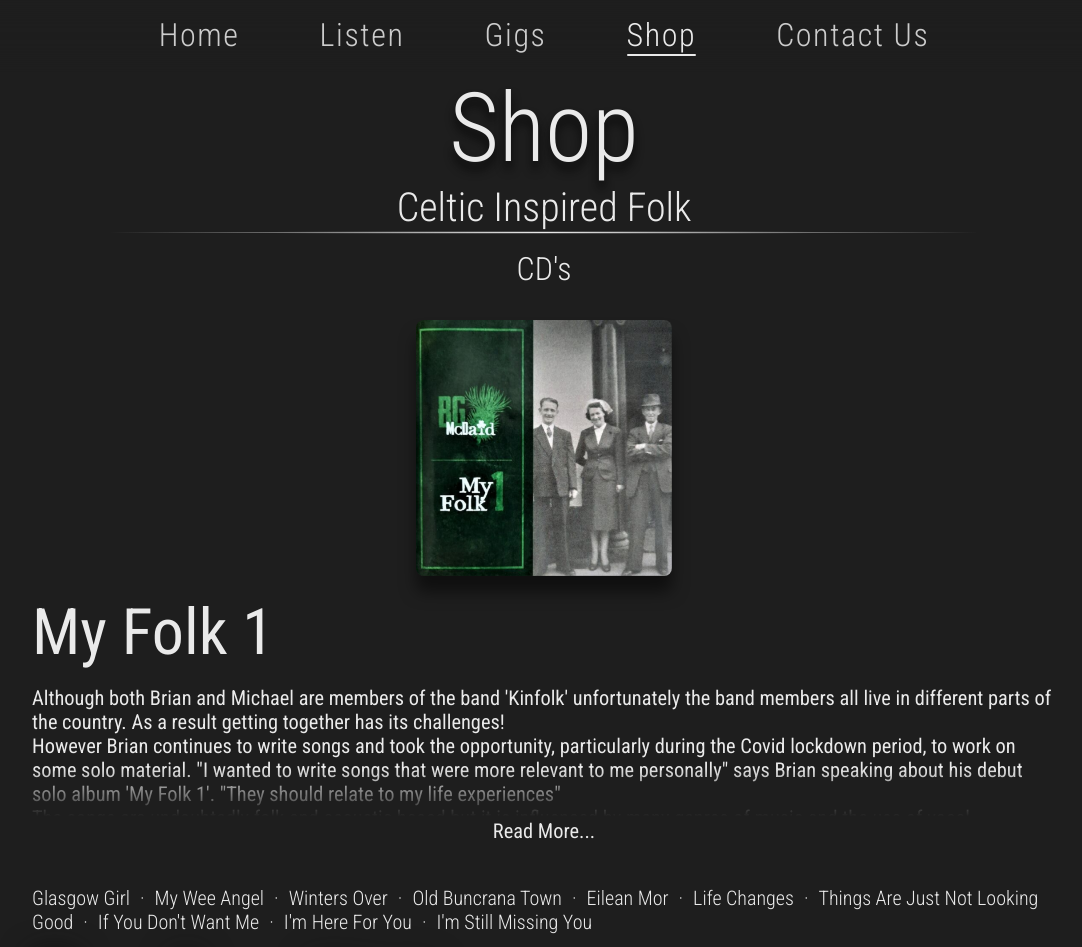
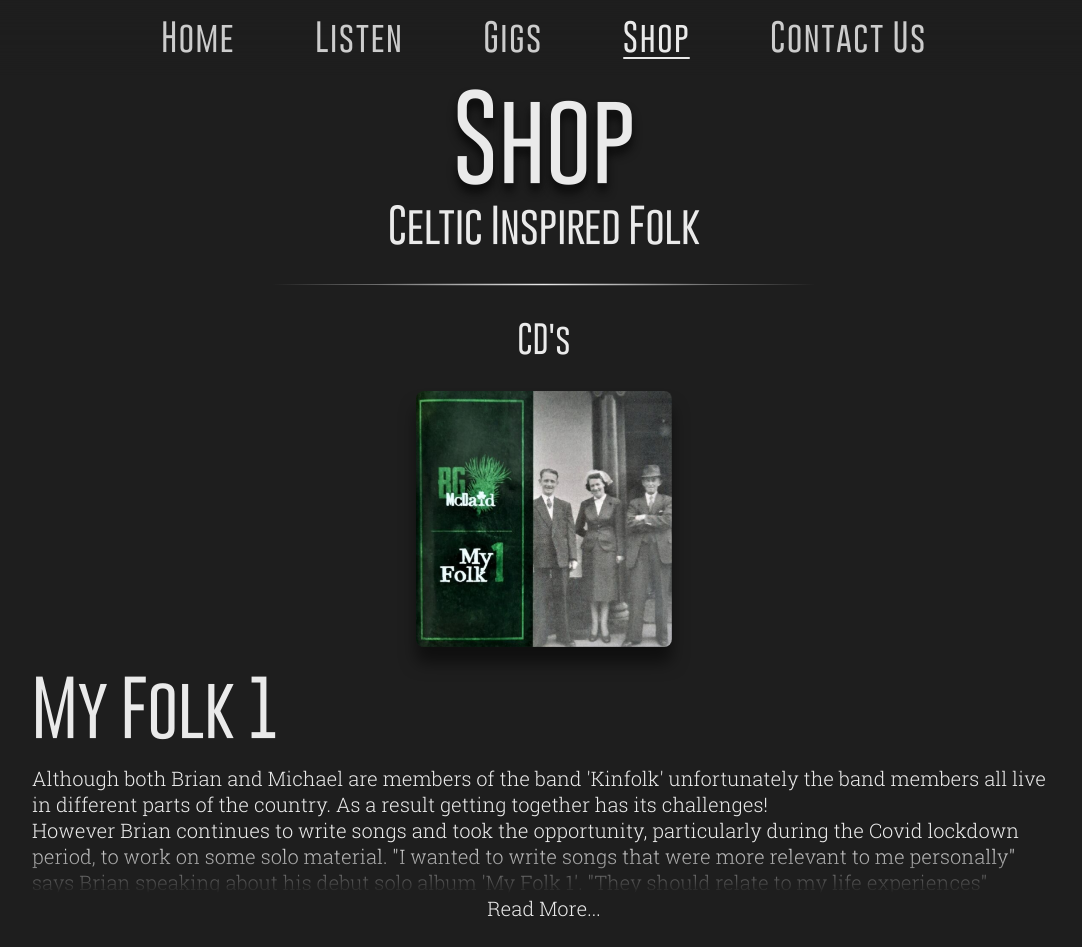
Before and after one commit to InterPixelCoding/mcdaidsanderson, a plain HTML site: page shop.html in a window 1280 px wide. Shown: the top 947 px of the page, without its empty margins (96-1178 px from the left). Drawn offline with Linux system fonts and the light colour scheme.

Commit message:
Font Change

```diff
--- a/shop.css
+++ b/shop.css
@@ -32,8 +32,13 @@
     display: flex;
     margin: auto;
     width: 80vw;
+    max-width: 40em;
     height: 3px;
     background: radial-gradient(var(--primary-colour), transparent 60%);
+}
+
+@media (min-width: 750px) {
+    .section-divider {margin-block: 2rem;}
 }
 
 .cd-cover {
@@ -105,7 +110,7 @@
     align-items: center;
     font-size: 1.5rem;
     color: var(--primary-colour);
-    font-family: 'Roboto Condensed', sans-serif;
+    font-family: inherit;
     cursor: pointer;
 }
 
@@ -202,7 +207,7 @@ form > button {
     background-clip: text;
     -webkit-background-clip: text;
     margin-bottom: 1em;
-    transition: 200ms ease all;
+    transition: .8s ease-in-out all;
 }
 
 .read-more::after {
--- a/shop.html
+++ b/shop.html
@@ -17,7 +17,7 @@
 <body>
     <header>
         <div class="menu-btn">
-            <h3 class="menu-text">MCDAID & SANDERSON</h3>
+            <h3 class="menu-text">McDaid & Sanderson</h3>
             <button class="menu-button"><i class="fa-solid fa-bars"></i></button>
         </div>
         <nav>
--- a/style.css
+++ b/style.css
@@ -1,5 +1,15 @@
 /* Import Roboto Condensed Font */
 @import url('https://fonts.googleapis.com/css2?family=Roboto+Condensed:ital,wght@0,300;0,400;0,700;1,300;1,400;1,700&display=swap');
+
+@font-face {
+    font-family: 'Gobold Thin';
+    src: url(./Fonts/gobold.thin-light.otf);
+}
+
+@font-face {
+    font-family: 'Roboto Slab';
+    src: url(./Fonts/RobotoSlab-Light.ttf);
+}
 
 *, *::before, *::after {
     margin: 0;
@@ -20,14 +30,15 @@ html, body {overflow-x: clip;}
 
 body {
     background: var(--background-colour);
-    font-family: 'Roboto Condensed', sans-serif;
+    font-family: 'Gobold Thin', sans-serif;
 }
 
 h1, h2, h3, h4, p, span, a {color: var(--primary-colour)}
 
 h1 {font-size: 6rem;}
 h2 {font-size: 4rem;}
-p {font-size: 1.275rem; font-weight: 100;}
+.info-container a {font-family: 'Roboto Slab', 'Roboto Condensed';}
+p {font-size: 1.25rem; font-weight: 100; font-family: 'Roboto Slab', serif;}
 p > span {font-weight: 600}
 
 .fs-page-title, .fs-website {
```
Also changed, not shown: index.html (+1 -1 lines), listen.html (+1 -1 lines), Fonts/RobotoSlab-Light.ttf (added), Fonts/RobotoSlab-Regular.ttf (added), Fonts/gobold.thin-light.otf (added).
